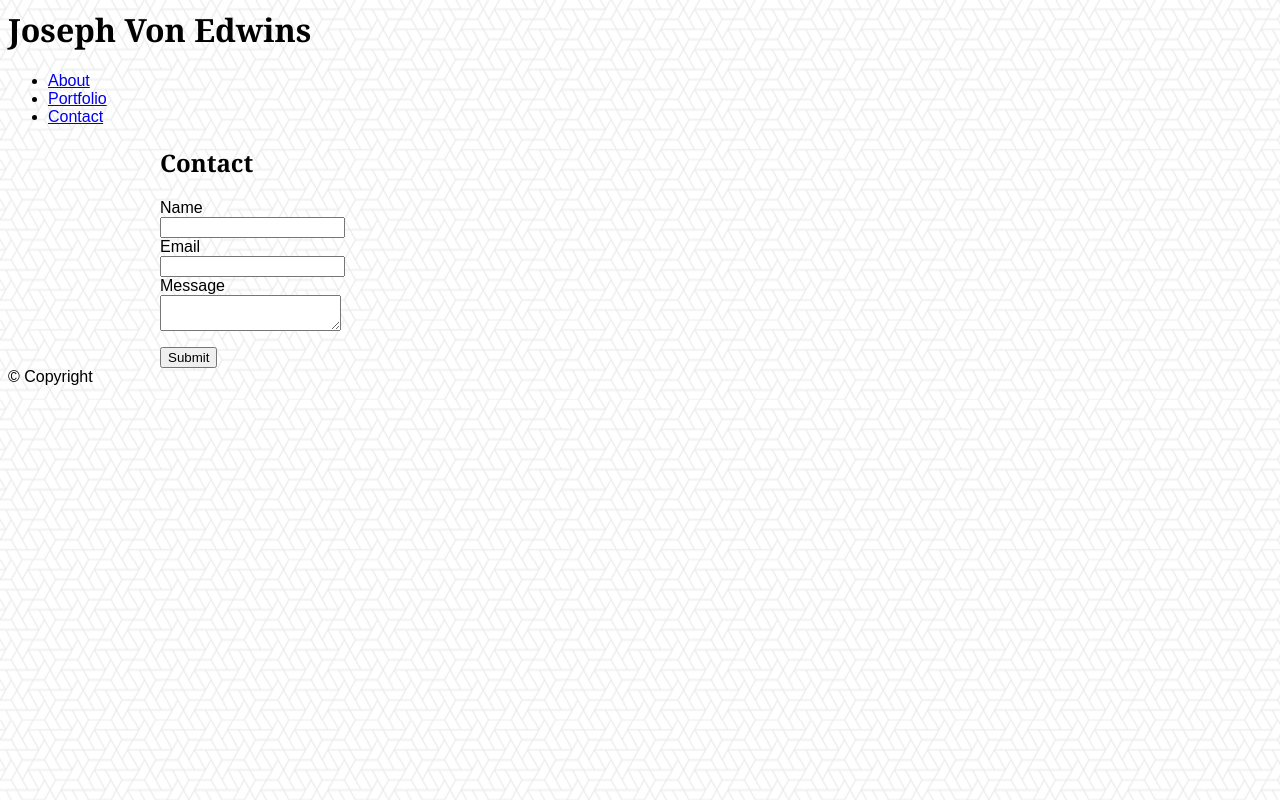
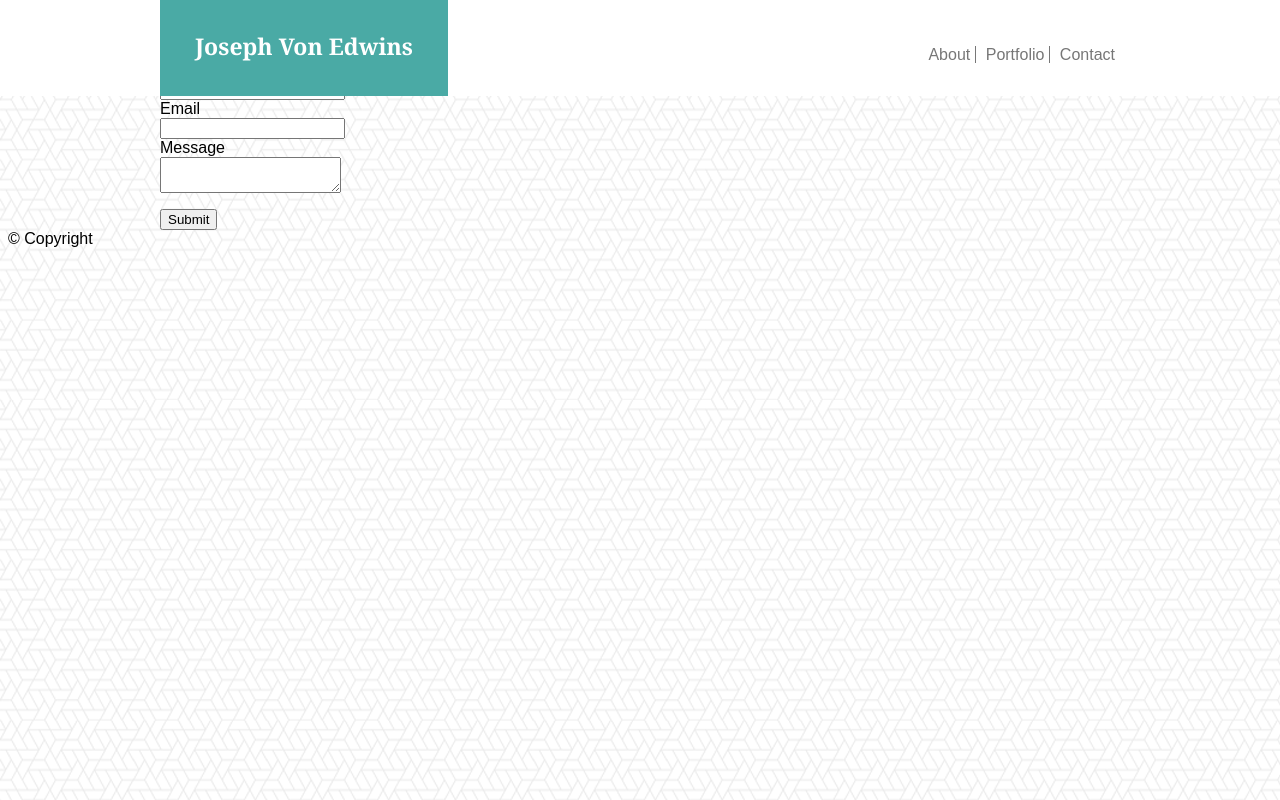
Before and after one commit to joeyvon2434/Basic-Portfolio, a plain HTML site: page contact.html in a window 1280 px wide. Drawn offline with Linux system fonts and the light colour scheme.

Commit message:
update header code in all html files

```diff
--- a/contact.html
+++ b/contact.html
@@ -14,15 +14,15 @@
 
         <!--Header bar section, contains name and nav bar-->
 
-        <div class="header-bar">
-            <div class="center-header">
+        <div id="header-bar">
+            <div id="center-header">
 
-                <h1>Joseph Von Edwins</h1>
+                <h1 id="header-name">Joseph Von Edwins</h1>
 
-                <ul>
-                    <li><a href="index.html">About</a></li>
-                    <li><a href="portfolio.html">Portfolio</a></li>
-                    <li><a href="contact.html">Contact</a></li>
+                <ul id="nav-links">
+                        <li class="link-items link-border"onclick="location.href='index.html'">About</li>
+                        <li class="link-items link-border" onclick="location.href='portfolio.html'">Portfolio</li>
+                        <li class="link-items" onclick="location.href='contact.html';">Contact</li>
                 </ul>
 
             </div>
```
Also changed, not shown: portfolio.html (+8 -7 lines).
